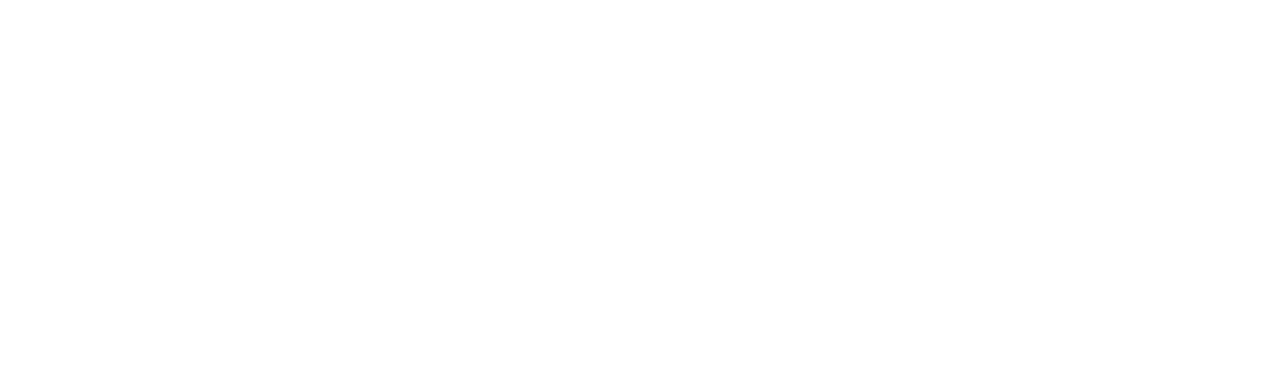
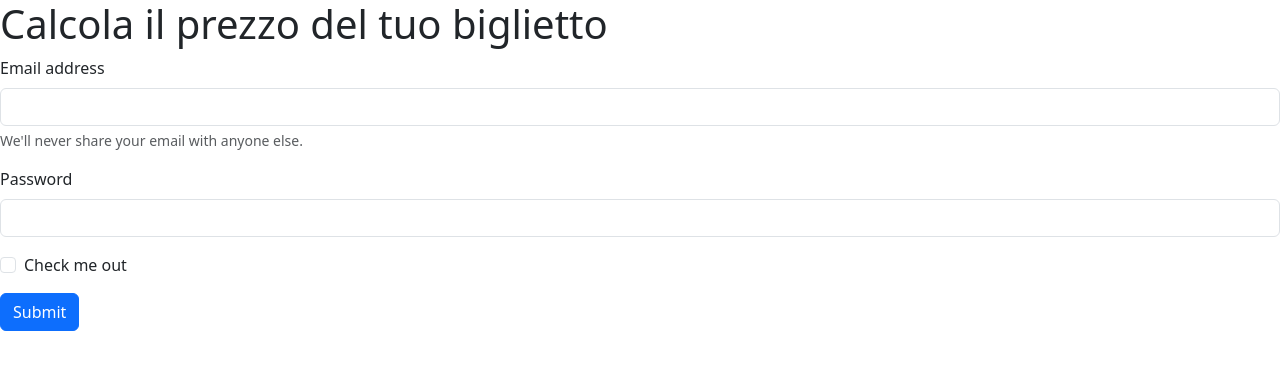
Before and after one commit to Montesi-Yuri/js-biglietto-treno-form, a plain HTML site: page index.html in a window 1280 px wide. Drawn offline with nearby package versions, Linux system fonts and the light colour scheme.

Commit message:
Inizializzato progetto

```diff
--- a/index.html
+++ b/index.html
@@ -4,7 +4,7 @@
         <meta charset="UTF-8">
         <meta http-equiv="X-UA-Compatible" content="IE=edge">
         <meta name="viewport" content="width=device-width, initial-scale=1.0">
-        <title>Document</title>
+        <title>Biglietto Treno</title>
 
         <!-- Font Awesome -->
         <link rel="stylesheet" href="https://cdnjs.cloudflare.com/ajax/libs/font-awesome/6.4.0/css/all.min.css" integrity="sha512-iecdLmaskl7CVkqkXNQ/ZH/XLlvWZOJyj7Yy7tcenmpD1ypASozpmT/E0iPtmFIB46ZmdtAc9eNBvH0H/ZpiBw==" crossorigin="anonymous" referrerpolicy="no-referrer" />
@@ -29,18 +29,38 @@
         <!-- Header -->
         <header>
 
+            <h1>
+                Calcola il prezzo del tuo biglietto
+            </h1>
+
         </header>
 
         <!-- Main -->
         <main>
 
+            <form>
+
+                <div class="mb-3">
+                  <label for="exampleInputEmail1" class="form-label">Email address</label>
+                  <input type="email" class="form-control" id="exampleInputEmail1" aria-describedby="emailHelp">
+                  <div id="emailHelp" class="form-text">We'll never share your email with anyone else.</div>
+                </div>
+
+                <div class="mb-3">
+                  <label for="exampleInputPassword1" class="form-label">Password</label>
+                  <input type="password" class="form-control" id="exampleInputPassword1">
+                </div>
+
+                <div class="mb-3 form-check">
+                  <input type="checkbox" class="form-check-input" id="exampleCheck1">
+                  <label class="form-check-label" for="exampleCheck1">Check me out</label>
+                </div>
+
+                <button type="submit" class="btn btn-primary">Submit</button>
+
+              </form>
+
         </main>
-
-        <!-- Footer -->
-        <footer>
-
-        </footer>
-
 
 
         <!-- BS JS -->
```
Also changed, not shown: 1 other file.
